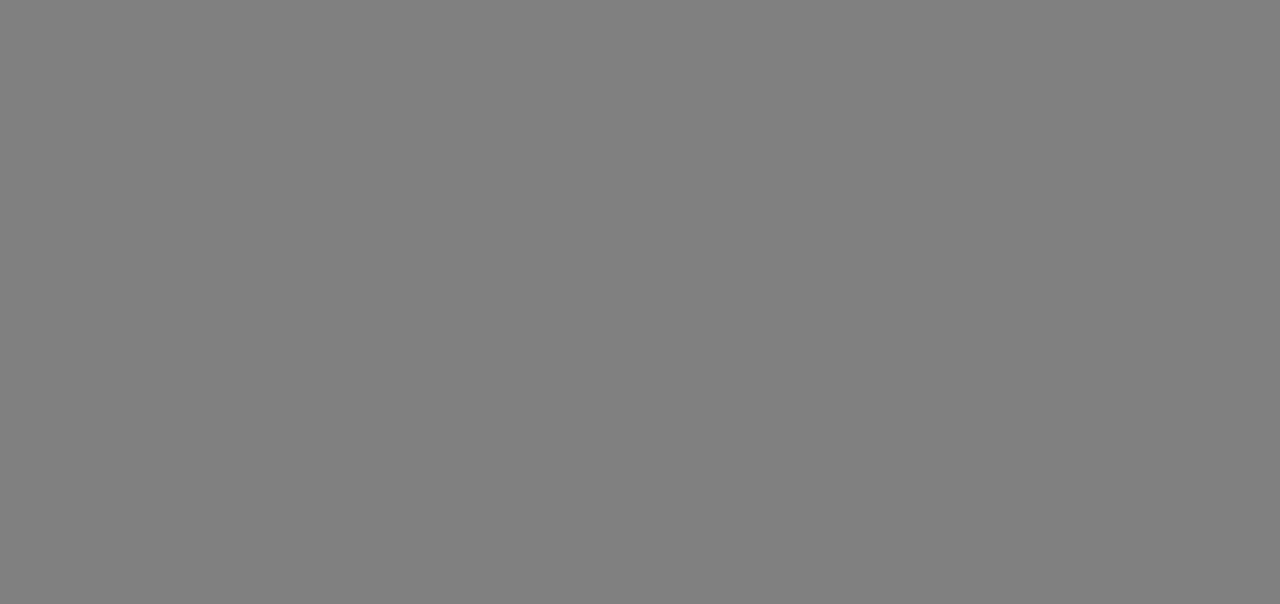
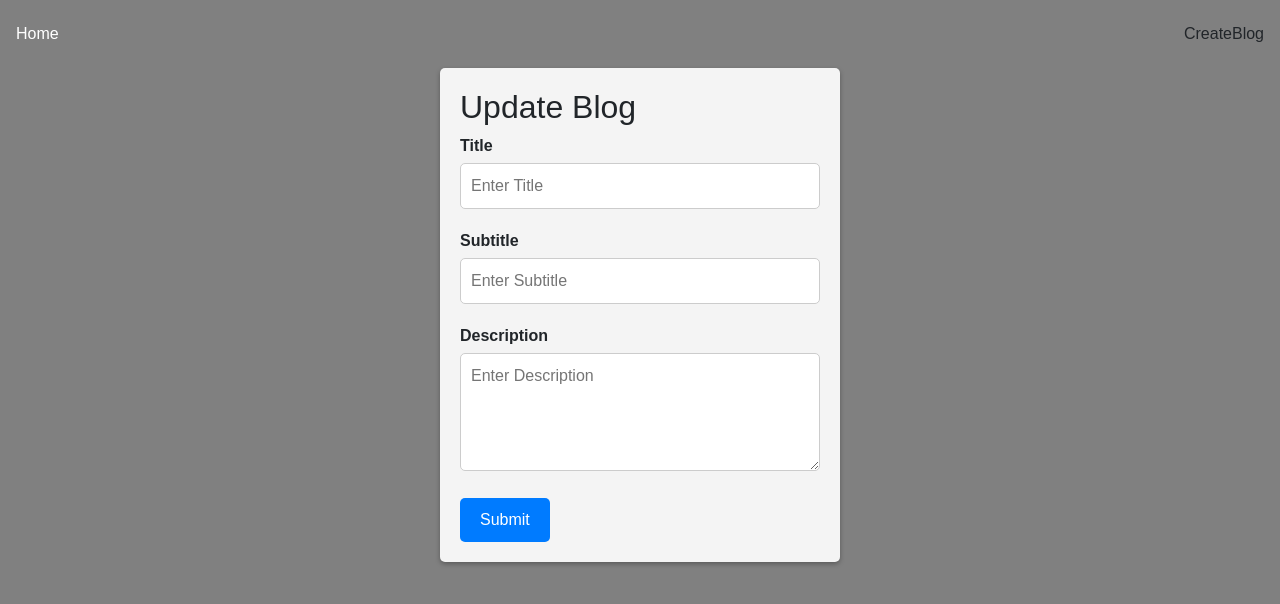
Before and after one commit to maheshbasnet089/104F_CMSFrontend, a React (Vite) app: page /update/1 in a window 1280 px wide. Before the commit this address had no page. Shown: the top 604 px of the page. Built offline with nearby package versions, Linux system fonts and the light colour scheme; no server answers.

Commit message:
add update

```diff
--- a/src/App.jsx
+++ b/src/App.jsx
@@ -5,6 +5,7 @@ import {BrowserRouter,Routes,Route} from 'react-router-dom'
 import CreateBlog from './pages/CreateBlog/CreateBlog'
 import Home from './pages/Home/Home'
 import SingleBlog from './pages/SingleBlog/SingleBlog'
+import UpdateBlog from './pages/UpdateBlog/UpdateBlog'
 
 function App() {
 
@@ -15,6 +16,7 @@ function App() {
       <Route path="/" element={<Home/>} />
       <Route path="/createBlog" element={<CreateBlog />} />
       <Route path="/singleBlog/:id" element={<SingleBlog /> } />
+      <Route path="/update/:id" element={<UpdateBlog /> } />
     </Routes>
 
     </BrowserRouter>
--- a/src/pages/SingleBlog/SingleBlog.jsx
+++ b/src/pages/SingleBlog/SingleBlog.jsx
@@ -1,6 +1,6 @@
 import axios from "axios"
 import { useEffect, useState } from "react"
-import { useNavigate, useParams } from "react-router-dom"
+import { Link, useNavigate, useParams } from "react-router-dom"
 
 const SingleBlog = () => {
     const navigate = useNavigate()
@@ -35,6 +35,7 @@ const SingleBlog = () => {
         <h3>{blog.subTitle}</h3>
         <p>{blog.description}</p>
         <button onClick={deleteBlog} >Delete</button>
+     <Link to={`/update/${blog._id}`} > Update</Link>
     </div>
   )
 }
--- /dev/null
+++ b/src/pages/UpdateBlog/UpdateBlog.css
@@ -0,0 +1,42 @@
+.form-container {
+    max-width: 400px;
+    margin: 0 auto;
+    padding: 20px;
+    background-color: #f4f4f4;
+    border-radius: 5px;
+    box-shadow: 0 2px 5px rgba(0, 0, 0, 0.3);
+}
+
+.form-group {
+    margin-bottom: 20px;
+}
+
+.form-group label {
+    display: block;
+    font-weight: bold;
+    margin-bottom: 5px;
+}
+
+.form-group input {
+    width: 100%;
+    padding: 10px;
+    border: 1px solid #ccc;
+    border-radius: 5px;
+}
+
+.form-group textarea {
+    width: 100%;
+    padding: 10px;
+    border: 1px solid #ccc;
+    border-radius: 5px;
+}
+
+.btn {
+    display: inline-block;
+    background-color: #007bff;
+    color: #fff;
+    padding: 10px 20px;
+    border: none;
+    border-radius: 5px;
+    cursor: pointer;
+}
--- /dev/null
+++ b/src/pages/UpdateBlog/UpdateBlog.jsx
@@ -0,0 +1,85 @@
+import { useNavigate, useParams } from 'react-router-dom'
+import Navbar from '../../components/Navbar/Navbar'
+import './UpdateBlog.css'
+import axios from 'axios'
+import { useEffect, useState } from 'react'
+
+
+const UpdateBlog = () => {
+    const navigate = useNavigate()
+    const {id} = useParams()
+    const [blog,setBlog] = useState({})
+
+//   {
+//     _id: '65296f369123f4038e4aa971',
+//     title: 'thisistitle',
+//     subTitle: 'thisissubttile',
+//     description: 'thisisdescriptin',
+//     createdAt: '2023-10-13T16:24:22.857Z',
+//     updatedAt: '2023-10-17T04:11:47.222Z',
+//     __v: 0
+//   }
+    // handle change of the input
+    const handleChange = (e)=>{
+        // console.log(e.target.value,e.target.name)
+        const {name,value} = e.target
+        setBlog({
+            ...blog,
+            [name] : value
+        })
+
+    }
+
+    // delete key of the object
+    const keyToExclude = ['createdAt','updatedAt']
+    keyToExclude.forEach((key)=>{
+        delete blog[key]
+    })
+
+    const updateBlog = async (e)=>{
+        e.preventDefault()
+        const response = await axios.patch("http://localhost:2000/blogs/" + id,blog)
+        if(response.status == 200){
+            navigate("/singleBlog/" + id)
+        }
+    }
+
+
+    const fetchSingleBlog = async()=>{
+        const response = await axios.get("http://localhost:2000/blogs/" + id)
+
+        if(response.status ==200){
+            setBlog(response.data.data)
+        }
+    }
+
+    useEffect(()=>{
+        fetchSingleBlog()
+
+    },[])
+  return (
+    <>
+        <Navbar />
+    <div className="form-container">
+    <h2>Update Blog</h2>
+    <form onSubmit={updateBlog} >
+        <div className="form-group">
+            <label htmlFor="title">Title</label>
+            <input type="text" value={blog.title} onChange={handleChange} id="title" name="title" placeholder="Enter Title"  />
+        </div>
+        <div className="form-group">
+            <label htmlFor="subtitle">Subtitle</label>
+            <input type="text" value={blog.subTitle} id="subtitle" onChange={handleChange} name="subTitle" placeholder="Enter Subtitle"    />
+        </div>
+        <div className="form-group">
+            <label htmlFor="description">Description</label>
+            <textarea id="description" value={blog.description} onChange={handleChange} name="description" rows="4" placeholder="Enter Description"   ></textarea>
+        </div>
+        <button className="btn" type="submit">Submit</button>
+    </form>
+</div></>
+
+  )
+}
+
+export default UpdateBlog
```
